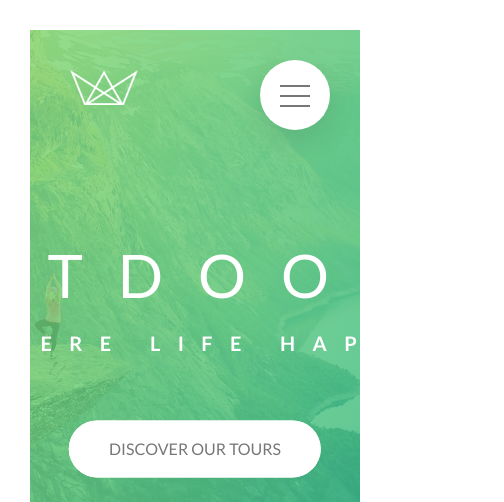
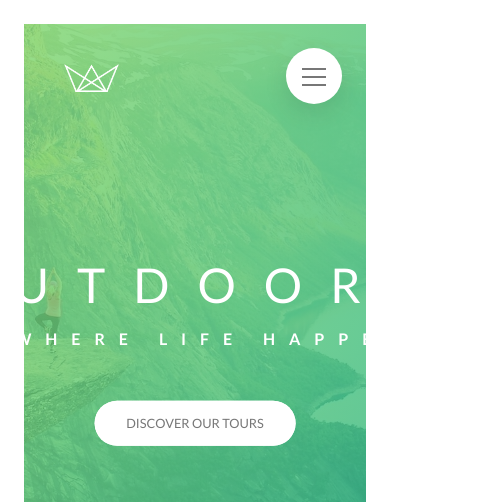
Before and after one commit to AmaralLuan/Natours-project, a website: page index.html in a window 390 px wide. Shown: the top 502 px of the page, 504 px wide, since content can reach past the window. Drawn offline with Linux system fonts and the light colour scheme.

Commit message:
responsive

```diff
--- a/SASS/abstract/_mixins.scss
+++ b/SASS/abstract/_mixins.scss
@@ -13,3 +13,48 @@
     transform: translate(-50%, -50%);
 
 }
+
+// MEDIA QUERY MANAGER
+
+/*
+
+0 - 600PX  = Phone
+600px - 900px = Tablet [portrait mode]
+900px - 1200px = Table [landscape mode]
+[1200px - 1799px - normal styles apply]
+1800px+ : Big desktop
+
+
+*/
+
+
+/*
+
+$breakpoint argument choices:
+
+- phone
+- tab-port
+- tab-land
+- big-desktop
+
+*/
+
+//1em = 16px - media querys are written in ems
+
+@mixin  respond($breakpoint) {
+    @if $breakpoint == phone {
+        @media (max-width: 37.5em) { @content };        // 600px
+    };
+
+    @if $breakpoint == tab-port {
+        @media (max-width: 56.25em) { @content };         // 900px
+    };
+
+    @if $breakpoint == tab-land {
+        @media (max-width: 75em) { @content };        // 1200px
+    };
+
+    @if $breakpoint == big-desktop {
+        @media (min-width: 112.5em) { @content };        // 1800px or bigger
+    };
+}
--- a/SASS/base/_base.scss
+++ b/SASS/base/_base.scss
@@ -11,5 +11,24 @@
 
 html {
 	/* This defines what 1rem is */
-	font-size: 62.5%;
+	/* BY DEFAULT, font-size = 16px */
+
+	font-size: 62.5%; // 1rem = 10px
+
+	@include respond(tab-land) { // < 900px
+		font-size: 56.25%; // 1rem = 9px
+	}
+
+	@include respond(tab-port) {  // < 600px
+		font-size: 50%; // 1rem = 8px
+	}
+
+	@include respond(big-desktop) {
+		font-size: 75%; // 1rem = 12px
+	}
+
 }
+
+body {
+	box-sizing: border-box;
+}
--- a/index.html
+++ b/index.html
@@ -26,10 +26,10 @@
 
             <nav class="navigation__nav">
                 <ul class="navigation__list">
-                    <li class="navigation__item"><a href="#" class="navigation__link">01  About Natours</a></li>
-                    <li class="navigation__item"><a href="#" class="navigation__link">02  Your Benefits</a></li>
-                    <li class="navigation__item"><a href="#" class="navigation__link">03  Stories</a></li>
-                    <li class="navigation__item"><a href="#" class="navigation__link">04  Book now</a></li>
+                    <li class="navigation__item"><a href="#" class="navigation__link">01&nbsp;&nbsp; About Natours</a></li>
+                    <li class="navigation__item"><a href="#" class="navigation__link">02&nbsp;&nbsp;  Your Benefits</a></li>
+                    <li class="navigation__item"><a href="#" class="navigation__link">03&nbsp;&nbsp;  Stories</a></li>
+                    <li class="navigation__item"><a href="#" class="navigation__link">04&nbsp;&nbsp;  Book now</a></li>
                 </ul>
 
             </nav>
```
Also changed, not shown: css/style.css.
